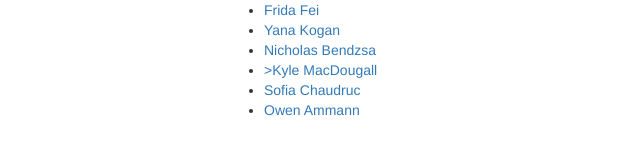
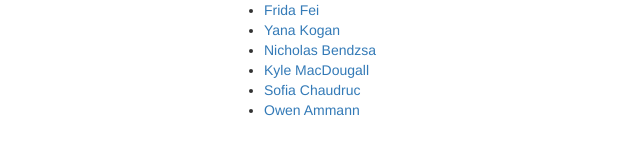
Before and after one commit to mumt301/ocundangan, a plain HTML site: page index.html in a window 1280 px wide. Shown: the part 945-1100 px from the top of the page, 126-766 px from the left. Drawn offline with nearby package versions, Linux system fonts and the light colour scheme.

Commit message:
Update index.html

```diff
--- a/index.html
+++ b/index.html
@@ -64,7 +64,7 @@
 											<li><a href="https://mumt301.github.io/ffei/">Frida Fei</a></li>
 											<li><a href="https://mumt301.github.io/ykogan/">Yana Kogan</a></li>
 											<li><a href="https://mumt301.github.io/nbendzsa/">Nicholas Bendzsa</a></li>
-											<li><a href="https://mumt301.github.io/kmacdougall/">>Kyle MacDougall</a></li>
+											<li><a href="https://mumt301.github.io/kmacdougall/">Kyle MacDougall</a></li>
 											<li><a href="https://mumt301.github.io/schaudruc/">Sofia Chaudruc</a></li>
 											<li><a href="https://mumt301.github.io/oammann/">Owen Ammann</a></li>
 										</ul>
```
